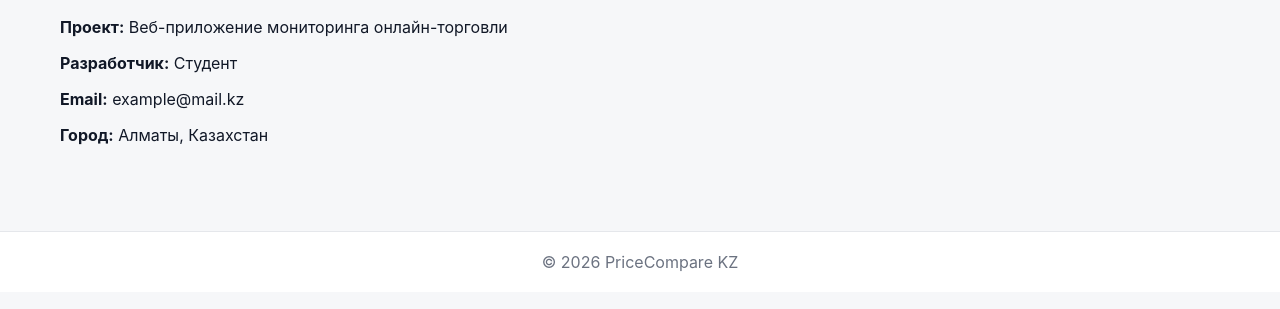
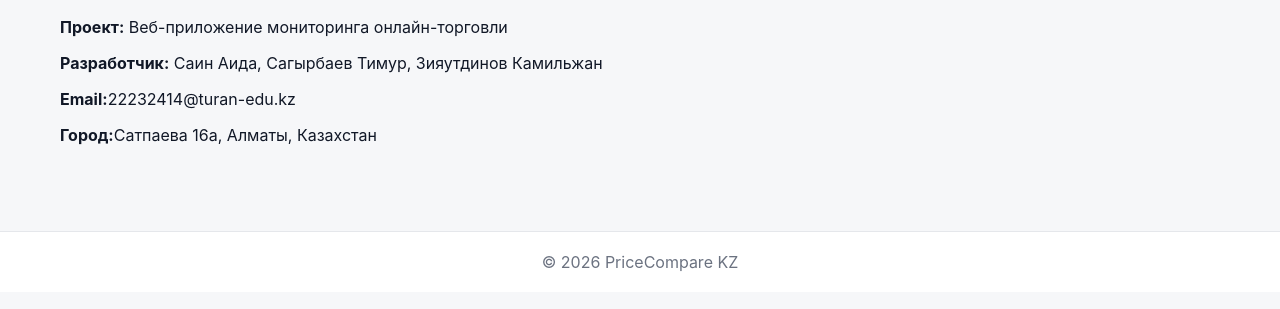
Before and after one commit to kazakh777kz/diplom, a plain HTML site: page contacts.html in a window 1280 px wide. Shown: the part 139-448 px from the top of the page. Drawn offline with Linux system fonts and the light colour scheme.

Commit message:
contacts.html

```diff
--- a/contacts.html
+++ b/contacts.html
@@ -23,9 +23,9 @@
 <div class="container">
   <h2>Контакты</h2>
   <p><strong>Проект:</strong> Веб-приложение мониторинга онлайн-торговли</p>
-  <p><strong>Разработчик:</strong> Студент</p>
-  <p><strong>Email:</strong> example@mail.kz</p>
-  <p><strong>Город:</strong> Алматы, Казахстан</p>
+  <p><strong>Разработчик:</strong> Саин Аида, Сагырбаев Тимур, Зияутдинов Камильжан</p>
+  <p><strong>Email:</strong>22232414@turan-edu.kz</p>
+  <p><strong>Город:</strong>Сатпаева 16а, Алматы, Казахстан</p>
 </div>
 
 <div class="footer">
```
